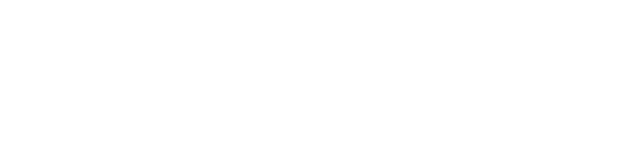
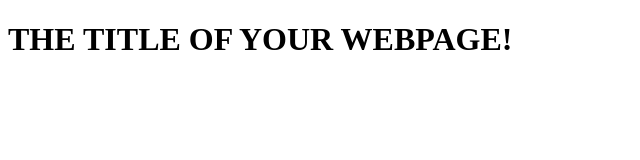
Before and after one commit to SlothSan/JS-DOM-exercises, a plain HTML site: page JS-DOM-Manipulation/index.html in a window 1280 px wide. Shown: the whole page, without its empty margins (0-640 px from the left). Drawn offline with Linux system fonts and the light colour scheme.

Commit message:
added some HTML elements for use with JS.

```diff
--- a/JS-DOM-Manipulation/index.html
+++ b/JS-DOM-Manipulation/index.html
@@ -8,6 +8,9 @@
     <script src="./javascript.js"></script>
 </head>
 <body>
-
+    <h1>
+        THE TITLE OF YOUR WEBPAGE!
+    </h1>
+    <div id="container"></div>
 </body>
 </html>
```
